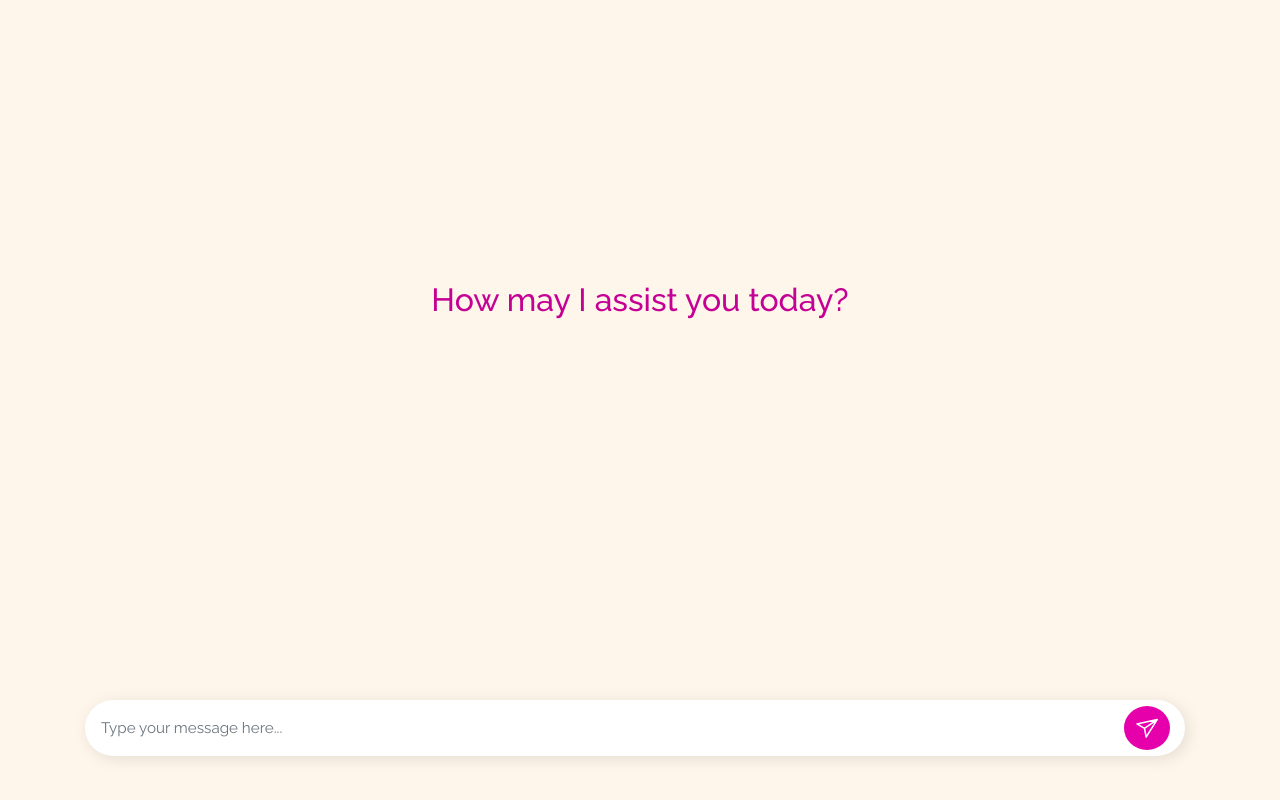
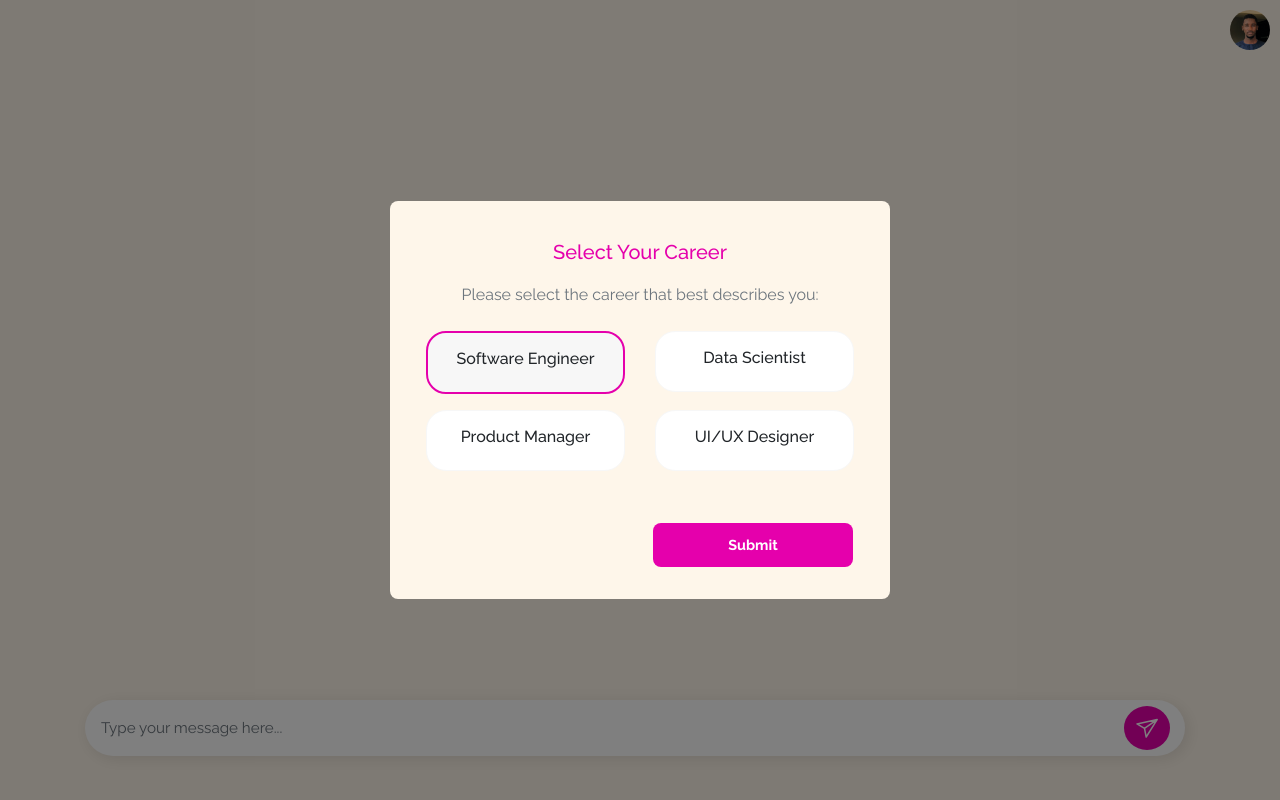
Before and after one commit to KabriAcid/cerebro, a PHP site: page /public/dashboard.php in a window 1280 px wide. Run offline with PHP 8.4, Linux system fonts and the light colour scheme; data that the repository does not hold is empty; some libraries are stand-ins or nearby versions.

Commit message:
Enhance user experience: implement dropdown menu for avatar, add career selection modal for incomplete registrations, and improve styling for better visibility

```diff
--- a/assets/css/style.css
+++ b/assets/css/style.css
@@ -49,41 +49,47 @@ body {
   cursor: pointer;
   transition: box-shadow 0.2s ease;
 }
+.avatar:hover {
+  border: 2px solid rgba(255, 218, 246, 0.787);
+  outline: 3px solid rgba(255, 202, 242, 0.787);
+  box-sizing: border-box;
+}
 
 /* Dropdown container placement */
 .dropdown-container {
   position: relative;
-  display: inline-block;
 }
 
-/* Fix for overflow: position relative to avatar container */
+/* Dropdown menu adjustments */
 .dropdown-menu {
+  display: none; /* Initially hidden */
   position: absolute;
-  top: 48px; /* Below the avatar */
-  right: 0; /* Align with avatar edge */
+  top: 48px;
+  right: 0;
   background-color: var(--white);
   border-radius: var(--round-2);
   box-shadow: 0 8px 30px rgba(0, 0, 0, 0.12);
-  min-width: 240px;
+  max-width: 240px;
   overflow: hidden;
   padding: 8px 0;
   z-index: 999;
 }
 
-/* Dropdown header */
-.dropdown-header {
-  padding: 12px 16px;
-  font-weight: 600;
-  color: var(--dark);
-  font-size: 0.9rem;
-  border-bottom: 1px solid #eaeaea;
-  background-color: #fafafa;
+.dropdown-menu.show {
+  display: block; /* Show when toggled */
+  animation: fadeIn 0.3s ease-in-out;
 }
 
-/* Dropdown email */
-.dropdown-email {
-  color: var(--primary-dark);
-  font-size: 0.85rem;
+/* Fade-in animation for dropdown */
+@keyframes fadeIn {
+  from {
+    opacity: 0;
+    transform: translateY(-10px);
+  }
+  to {
+    opacity: 1;
+    transform: translateY(0);
+  }
 }
 
 /* Dropdown links */
@@ -100,7 +106,6 @@ body {
   background-color: var(--gray);
   color: var(--primary);
 }
-
 .nav-link.active {
   color: var(--primary) !important;
   font-weight: 600;
@@ -224,7 +229,7 @@ body {
 .modal-content {
   border-radius: var(--round-3);
   padding: 20px;
-  background-color: var(--white);
+  background-color: var(--bg-color);
 }
 
 .modal-header {
--- a/assets/js/script.js
+++ b/assets/js/script.js
@@ -1,15 +1,12 @@
-function toggleDropdown() {
-  const dropdown = document.getElementById("avatarDropdown");
-  dropdown.style.display =
-    dropdown.style.display === "block" ? "none" : "block";
-}
-
-// Optional: close dropdown when clicking outside
 document.addEventListener("click", function (e) {
   const dropdown = document.getElementById("avatarDropdown");
   const avatar = document.querySelector(".avatar");
 
-  if (!dropdown.contains(e.target) && !avatar.contains(e.target)) {
-    dropdown.style.display = "none";
+  // Toggle dropdown when avatar is clicked
+  if (avatar.contains(e.target)) {
+    dropdown.classList.toggle("show");
+  } else {
+    // Close dropdown if clicked outside
+    dropdown.classList.remove("show");
   }
 });
--- a/components/dashboard-navbar.php
+++ b/components/dashboard-navbar.php
@@ -2,7 +2,7 @@
 <header class="dashboard-navbar" style="position: relative;">
     <div class="dropdown-container">
         <div class="avatar-container">
-            <img src="../asset/img/avatar.jpg" alt="Avatar" class="avatar" onclick="toggleDropdown()" />
+            <img src="../assets/img/avatar.jpg" alt="Avatar" class="avatar" />
         </div>
         <div class="dropdown-menu" id="avatarDropdown">
             <div class="dropdown-header">
--- a/components/header.php
+++ b/components/header.php
@@ -15,6 +15,7 @@
     <link rel="stylesheet" href="/cerebro/assets/css/bootstrap.min.css">
     <link rel="stylesheet" href="/cerebro/assets/css/style.css">
 
+
     <style>
         body {
             font-family: 'Raleway', sans-serif;
--- a/public/dashboard.php
+++ b/public/dashboard.php
@@ -2,6 +2,7 @@
 session_start();
 require __DIR__ . '/../config/database.php';
 require __DIR__ . '/../util/utilities.php';
+$user = get_user_info($pdo, $_SESSION['user_id'] ?? null);
 ?>
 
 <?php require __DIR__ . '/../components/header.php'; ?>
@@ -9,6 +10,49 @@ require __DIR__ . '/../util/utilities.php';
 <body>
     <?php require __DIR__ . '/../components/dashboard-navbar.php'; ?>
     <main class="container-fluid">
+        <!-- Rest of the content -->
+        <?php if ($user['registration_status'] != 'complete'): ?>
+            <!-- Modal -->
+            <div class="modal" id="careerModal" tabindex="-1" style="display: block; background-color: rgba(0, 0, 0, 0.5);">
+                <div class="modal-dialog modal-dialog-centered">
+                    <div class="modal-content" style="border-radius: var(--round-1);border: none;">
+                        <div class="modal-header" style="border-bottom: none;">
+                            <h5 class="modal-title text-center w-100 mb-0 primary">Select Your Career</h5>
+                        </div>
+                        <div class="modal-body py-0 my-0">
+                            <p class="text-center text-secondary">Please select the career that best describes you:</p>
+                            <div class="row my-4">
+                                <!-- Career Cards -->
+                                <div class="col-6 mb-3">
+                                    <div class="info-card text-center p-3" onclick="selectCareer('Software Engineer')">
+                                        <h6 class="fw-bold">Software Engineer</h6>
+                                    </div>
+                                </div>
+                                <div class="col-6 mb-3">
+                                    <div class="info-card text-center p-3" onclick="selectCareer('Data Scientist')">
+                                        <h6 class="fw-bold">Data Scientist</h6>
+                                    </div>
+                                </div>
+                                <div class="col-6 mb-3">
+                                    <div class="info-card text-center p-3" onclick="selectCareer('Product Manager')">
+                                        <h6 class="fw-bold">Product Manager</h6>
+                                    </div>
+                                </div>
+                                <div class="col-6 mb-3">
+                                    <div class="info-card text-center p-3" onclick="selectCareer('UI/UX Designer')">
+                                        <h6 class="fw-bold">UI/UX Designer</h6>
+                                    </div>
+                                </div>
+                            </div>
+                        </div>
+                        <div class="modal-footer" style="border-top: none;">
+                            <button class="btn mini-btn w-100" onclick="submitCareer()">Submit</button>
+                        </div>
+                    </div>
+                </div>
+            </div>
+        <?php endif; ?>
+
         <section class="intro-section" id="introText">
             <h1 class="text-center fw-bold">How may I assist you today?</h1>
         </section>
@@ -42,8 +86,11 @@ require __DIR__ . '/../util/utilities.php';
     <script src="https://cdn.jsdelivr.net/npm/marked/marked.min.js"></script>
     <script src="https://cdn.jsdelivr.net/npm/dompurify@3.0.5/dist/purify.min.js"></script>
     <script src="../assets/js/ajax.js"></script>
+    <script src="../assets/js/script.js"></script>
     <script src="../assets/js/dashboard.js"></script>
-    <script src="../assets/js/script.js"></script>
+    <script src="../assets/js/jquery-3.6.0.min.js"></script>
+    <script src="../assets/js/popper.js"></script>
+    <script src="../assets/js/bootstrap.bundle.min.js"></script>
 </body>
 
 </html>
```
Also changed, not shown: 1 other file.
